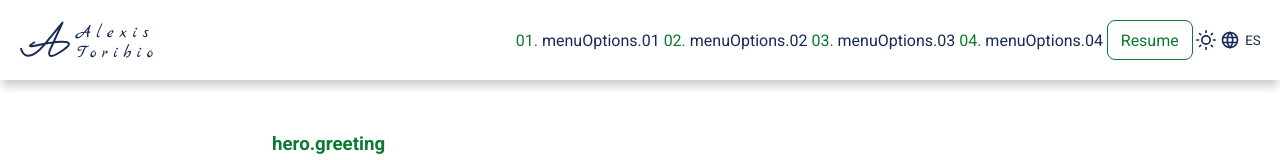
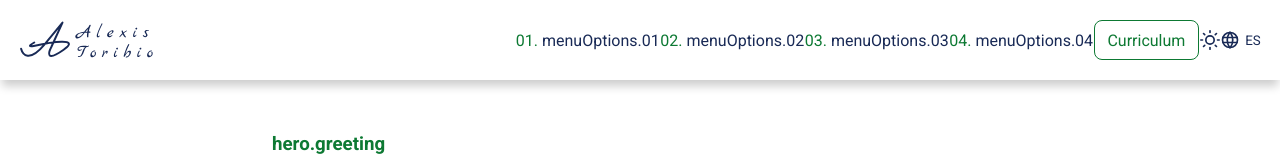
Before and after one commit to AlexisToribio/portfolio, a React (Create React App) app: page / in a window 1280 px wide. Shown: the top 160 px of the page. Built offline with nearby package versions, Linux system fonts and the light colour scheme; the HTML template or start-up script is replaced by a standard one.

Commit message:
feat: update text button of CV

```diff
--- a/src/components/Navbar/index.jsx
+++ b/src/components/Navbar/index.jsx
@@ -23,7 +23,7 @@ const Navbar = () => {
       ))}
       <LinkButton
         href="/Miguel Alexis Toribio Barrueta - CURRICULUM.pdf"
-        text="Resume"
+        text="Curriculum"
       />
       {theme === 'dark' ? (
         <FiMoon className="icon_mode" onClick={toggleTheme} />
--- a/src/components/Sidebar/index.jsx
+++ b/src/components/Sidebar/index.jsx
@@ -56,7 +56,7 @@ const Sidebar = () => {
         ))}
         <LinkButton
           href="/Miguel Alexis Toribio Barrueta - CURRICULUM.pdf"
-          text="Resume"
+          text="Curriculum"
           standard={true}
         />
       </nav>
```
